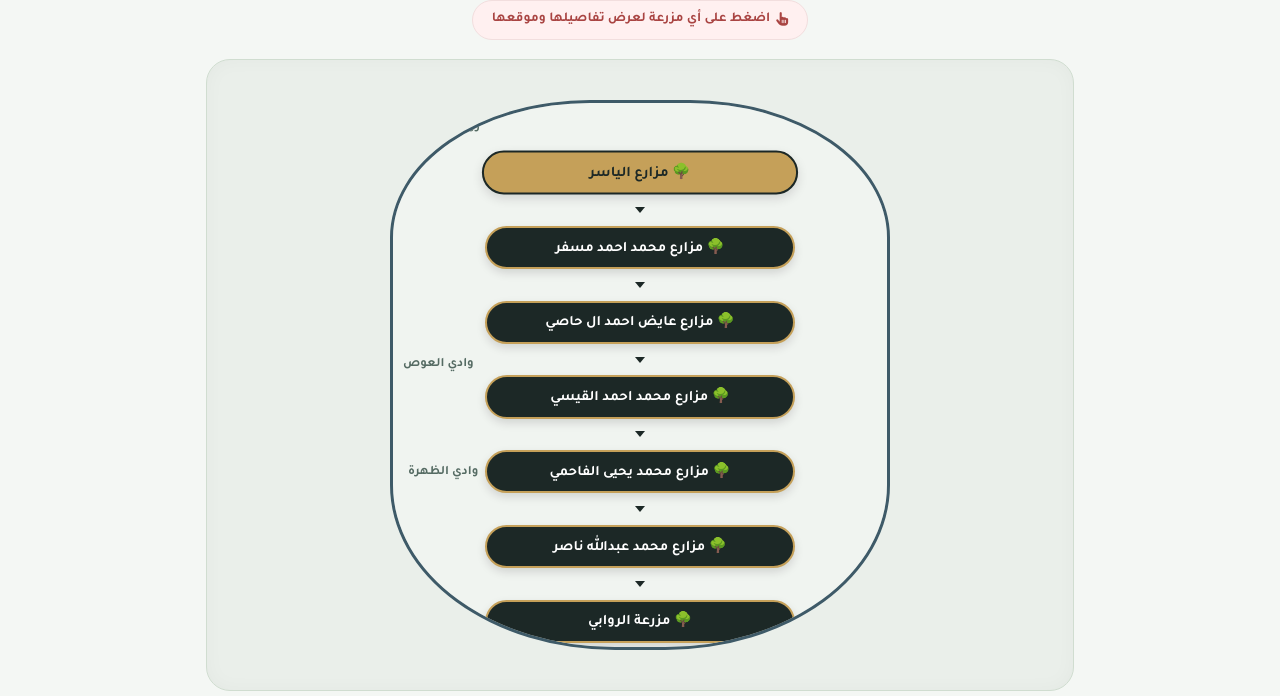
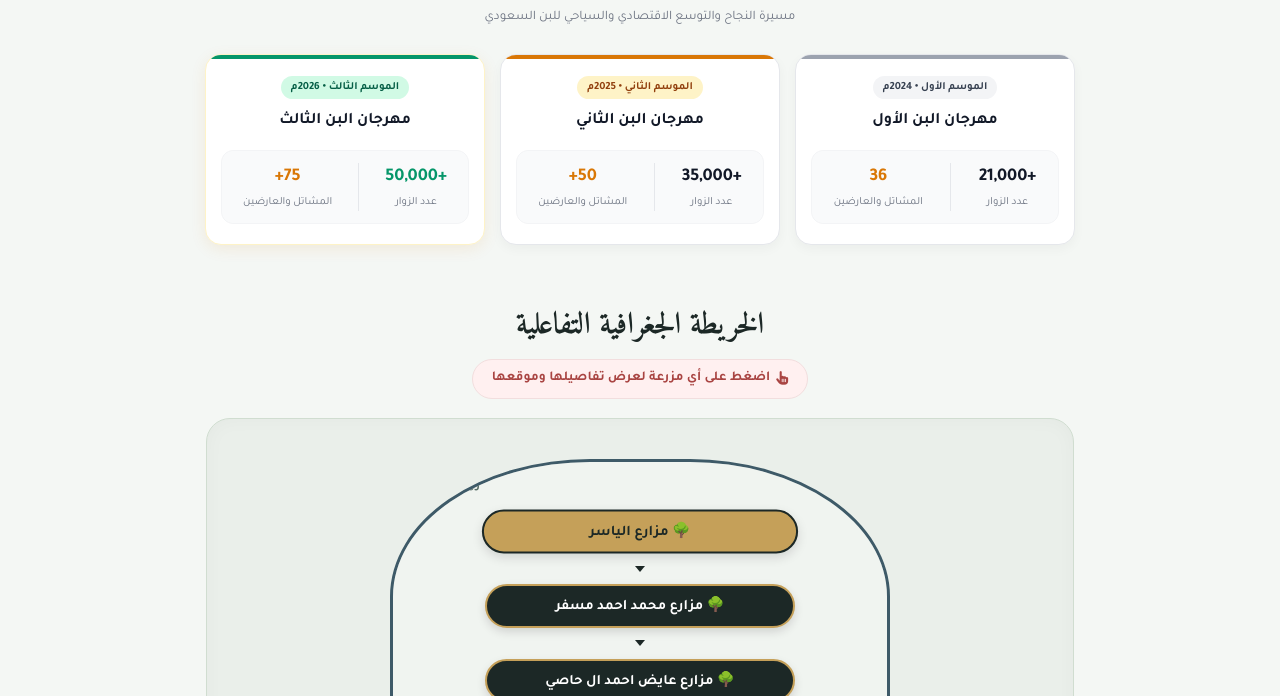
Before and after one commit to Maded-Albon/maded-albon, a website: page index.html in a window 1280 px wide. Shown: the part 404-1100 px from the top of the page. Drawn offline with Linux system fonts and the light colour scheme; no server answers.

Commit message:
Update index.html

```diff
--- a/index.html
+++ b/index.html
@@ -374,7 +374,77 @@ footer {
         </div>
     </div>
 </header>
+<!-- قسم مواسم مهرجان البن برجال ألمع -->
+<section style="max-width: 900px; margin: 30px auto; padding: 25px 15px; text-align: center; font-family: inherit;">
 
+    <!-- عنوان القسم -->
+    <div style="margin-bottom: 25px;">
+        <h2 style="font-size: 22px; color: #111827; font-weight: bold; margin: 0 0 6px 0;">مواسم مهرجان البن برجال ألمع</h2>
+        <p style="font-size: 13px; color: #6b7280; margin: 0;">مسيرة النجاح والتوسع الاقتصادي والسياحي للبن السعودي</p>
+    </div>
+
+    <!-- شبكة المواسم الثلاثة -->
+    <div style="display: grid; grid-template-columns: repeat(auto-fit, minmax(260px, 1fr)); gap: 15px; justify-content: center;">
+
+        <!-- الموسم الأول 2024 -->
+        <div style="background: #ffffff; border: 1px solid #e5e7eb; border-radius: 16px; padding: 20px 15px; box-shadow: 0 4px 12px rgba(0,0,0,0.04); position: relative; overflow: hidden; transition: transform 0.2s;">
+            <div style="position: absolute; top: 0; right: 0; left: 0; height: 4px; background: #9ca3af;"></div>
+            <span style="display: inline-block; background: #f3f4f6; color: #374151; font-size: 11px; font-weight: bold; padding: 3px 10px; border-radius: 12px; margin-bottom: 10px;">الموسم الأول • 2024م</span>
+            <h3 style="font-size: 16px; color: #111827; margin: 0 0 15px 0; font-weight: bold;">مهرجان البن الأول</h3>
+
+            <div style="display: flex; justify-content: space-around; background: #f9fafb; padding: 12px 8px; border-radius: 12px; border: 1px solid #f3f4f6;">
+                <div>
+                    <div style="font-size: 18px; font-weight: bold; color: #111827;">+21,000</div>
+                    <div style="font-size: 11px; color: #6b7280; margin-top: 2px;">عدد الزوار</div>
+                </div>
+                <div style="width: 1px; background: #e5e7eb;"></div>
+                <div>
+                    <div style="font-size: 18px; font-weight: bold; color: #d97706;">36</div>
+                    <div style="font-size: 11px; color: #6b7280; margin-top: 2px;">المشاتل والعارضين</div>
+                </div>
+            </div>
+        </div>
+
+        <!-- الموسم الثاني 2025 -->
+        <div style="background: #ffffff; border: 1px solid #e5e7eb; border-radius: 16px; padding: 20px 15px; box-shadow: 0 4px 12px rgba(0,0,0,0.04); position: relative; overflow: hidden;">
+            <div style="position: absolute; top: 0; right: 0; left: 0; height: 4px; background: #d97706;"></div>
+            <span style="display: inline-block; background: #fef3c7; color: #92400e; font-size: 11px; font-weight: bold; padding: 3px 10px; border-radius: 12px; margin-bottom: 10px;">الموسم الثاني • 2025م</span>
+            <h3 style="font-size: 16px; color: #111827; margin: 0 0 15px 0; font-weight: bold;">مهرجان البن الثاني</h3>
+
+            <div style="display: flex; justify-content: space-around; background: #f9fafb; padding: 12px 8px; border-radius: 12px; border: 1px solid #f3f4f6;">
+                <div>
+                    <div style="font-size: 18px; font-weight: bold; color: #111827;">+35,000</div>
+                    <div style="font-size: 11px; color: #6b7280; margin-top: 2px;">عدد الزوار</div>
+                </div>
+                <div style="width: 1px; background: #e5e7eb;"></div>
+                <div>
+                    <div style="font-size: 18px; font-weight: bold; color: #d97706;">50+</div>
+                    <div style="font-size: 11px; color: #6b7280; margin-top: 2px;">المشاتل والعارضين</div>
+                </div>
+            </div>
+        </div>
+
+        <!-- الموسم الثالث 2026 -->
+        <div style="background: #ffffff; border: 1px solid #fef3c7; border-radius: 16px; padding: 20px 15px; box-shadow: 0 4px 15px rgba(217,119,6,0.1); position: relative; overflow: hidden;">
+            <div style="position: absolute; top: 0; right: 0; left: 0; height: 4px; background: #059669;"></div>
+            <span style="display: inline-block; background: #d1fae5; color: #065f46; font-size: 11px; font-weight: bold; padding: 3px 10px; border-radius: 12px; margin-bottom: 10px;">الموسم الثالث • 2026م</span>
+            <h3 style="font-size: 16px; color: #111827; margin: 0 0 15px 0; font-weight: bold;">مهرجان البن الثالث</h3>
+
+            <div style="display: flex; justify-content: space-around; background: #f9fafb; padding: 12px 8px; border-radius: 12px; border: 1px solid #f3f4f6;">
+                <div>
+                    <div style="font-size: 18px; font-weight: bold; color: #059669;">+50,000</div>
+                    <div style="font-size: 11px; color: #6b7280; margin-top: 2px;">عدد الزوار</div>
+                </div>
+                <div style="width: 1px; background: #e5e7eb;"></div>
+                <div>
+                    <div style="font-size: 18px; font-weight: bold; color: #d97706;">75+</div>
+                    <div style="font-size: 11px; color: #6b7280; margin-top: 2px;">المشاتل والعارضين</div>
+                </div>
+            </div>
+        </div>
+
+    </div>
+</section>
 <div class="container">
 
     <div style="text-align:center">
```
